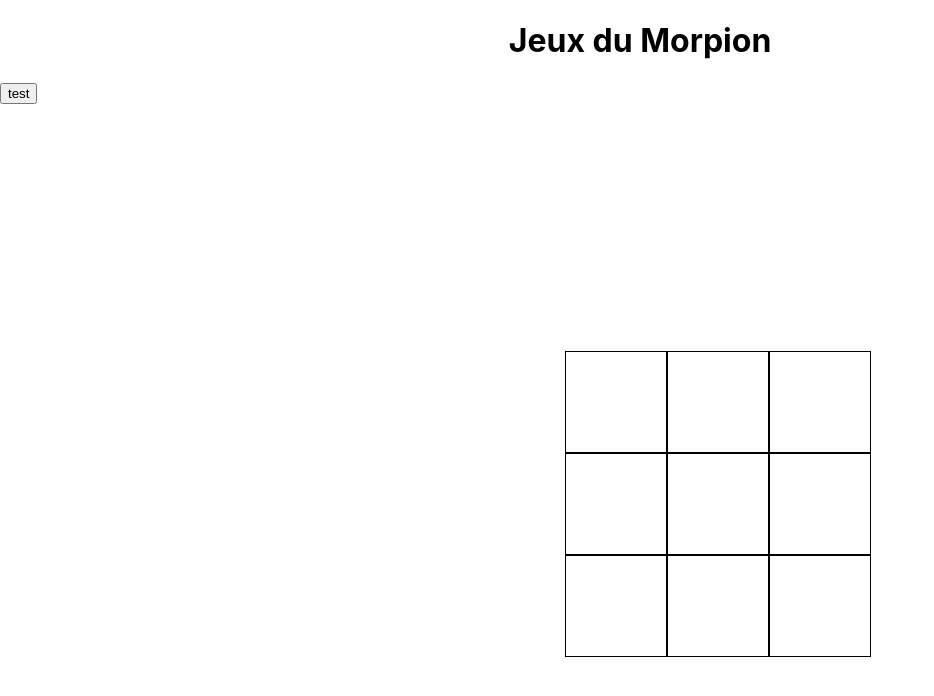
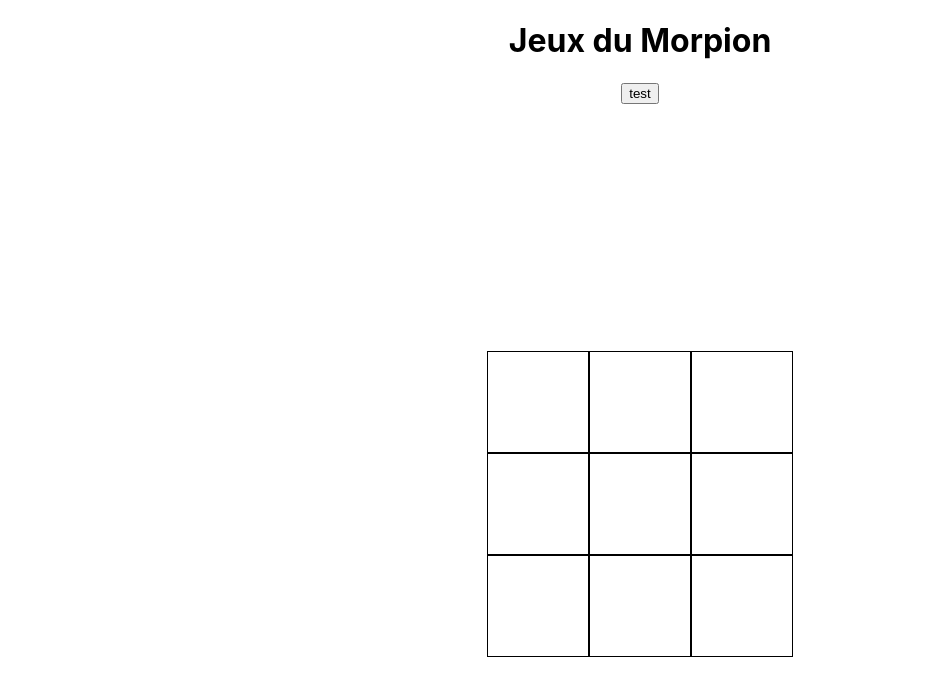
Before and after one commit to chaaams/morpion-react, a React (Create React App) app: page / in a window 1280 px wide. Shown: the top 696 px of the page, without its empty margins (0-934 px from the left). Built offline with nearby package versions, Linux system fonts and the light colour scheme.

Commit message:
items center

```diff
--- a/src/App.css
+++ b/src/App.css
@@ -1,7 +1,6 @@
 .grid{
   display: grid;
   grid-template-columns:1fr 1fr 1fr;
-  width: 150px;
 }
 .case{
   height: 100px;
@@ -12,11 +11,13 @@
   align-items: center;
   justify-content: center;
   display: flex;
-
   height: 100vh;
 }
 .title{
+}
+.App{
+  align-items: center;
+  justify-content: center;
   display: flex;
-  justify-content: center;
-  align-items: center;
+  flex-direction: column;
 }
--- a/src/App.js
+++ b/src/App.js
@@ -5,7 +5,7 @@ import Board from "./components/Board"
 
 function App() {
   return (
-    <div>
+    <div className='App'>
       <h1 className='title'>Jeux du Morpion</h1>
       <Player>Clik</Player>
       <Board></Board>
```
